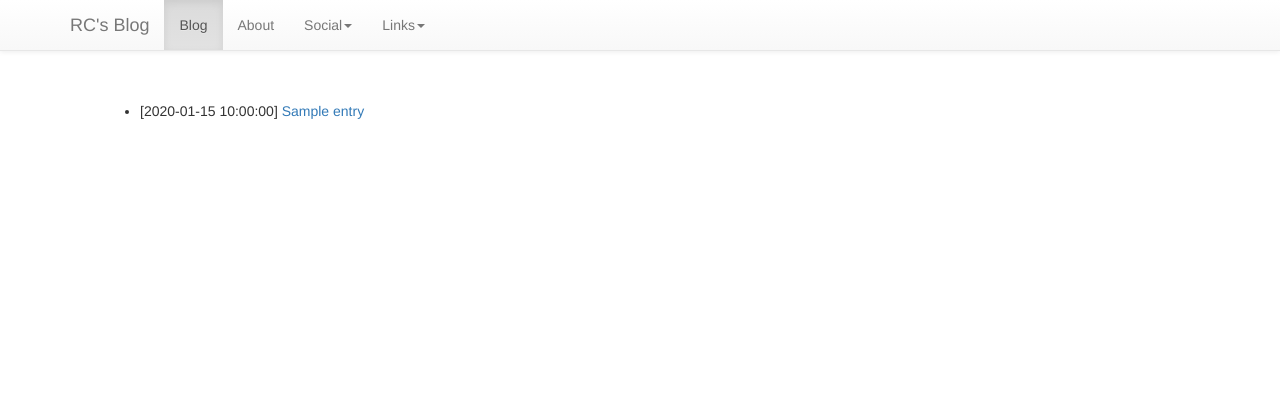
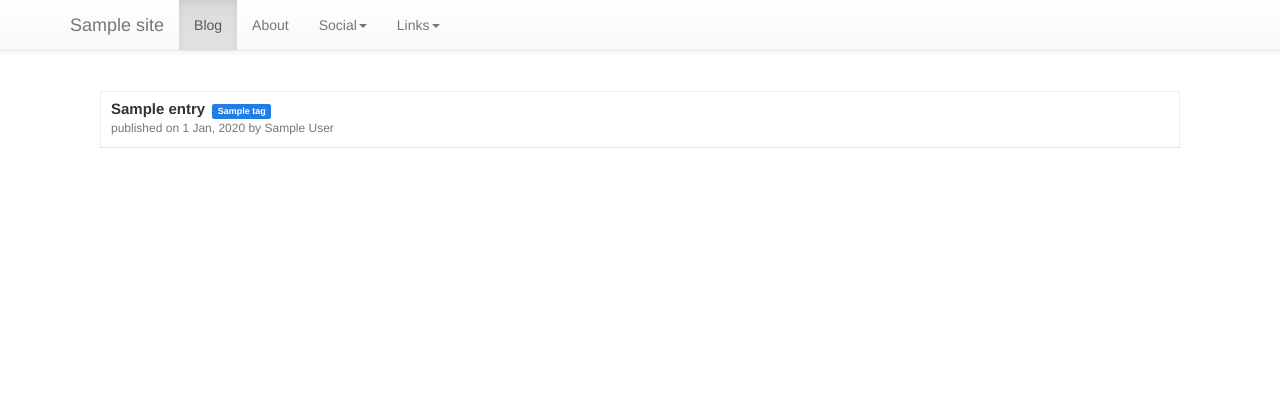
Before and after one commit to verilab/blog-a, a Flask app: template templates/index.html in a window 1280 px wide. Shown: the top 420 px of the page. Run offline with Flask 2, Linux system fonts and the light colour scheme; the template is opened without the code that fills it: most values are stand-ins (such as "Sample title", 1, 10 or a date in 2020); some libraries are stand-ins or nearby versions.

Commit message:
Redesign templates

```diff
--- /dev/null
+++ b/static/stylesheets/github_issue.css
@@ -0,0 +1,61 @@
+ul {
+    padding: 0;
+    margin-top: 0;
+    margin-bottom: 0
+}
+
+.table-list {
+    display: table;
+    width: 100%;
+    color: #999;
+    table-layout: fixed;
+    border-bottom: 1px solid #e5e5e5
+}
+
+.table-list-bordered .table-list-cell:first-child {
+    border-left: 1px solid #eee
+}
+
+.table-list-bordered .table-list-cell:last-child {
+    border-right: 1px solid #eee
+}
+
+.table-list-item {
+    position: relative;
+    display: table-row;
+    list-style: none
+}
+
+.table-list-cell {
+    position: relative;
+    display: table-cell;
+    padding: 8px 10px;
+    font-size: 12px;
+    vertical-align: top;
+    border-top: 1px solid #eee
+}
+
+.issue-title-link {
+    padding-right: 3px;
+    margin-bottom: 2px;
+    font-size: 15px;
+    font-weight: bold;
+    line-height: 1.2;
+    color: #333
+}
+
+.issue-title-link:hover {
+    color: #4078c0;
+    text-decoration: none
+}
+
+.issue-meta {
+    margin-top: 1px;
+    margin-bottom: 2px;
+    font-weight: normal;
+    color: #767676
+}
+
+.issue-meta-section {
+    margin-right: 10px
+}
--- a/static/stylesheets/style.css
+++ b/static/stylesheets/style.css
@@ -7,13 +7,17 @@ body {
     position: relative;
 }
 
-.main {
-    padding-top: 30px;
-    padding-bottom: 100px;
+.article {
+    margin-bottom: 60px;
 }
 
-.article {
-    margin-bottom: 60px;
+.bottom-link {
+    margin-left: 10px;
+}
+
+.bottom-link-item {
+    background-color: #7e7e7e;
+    color: #777;
 }
 
 .footer {
@@ -33,21 +37,18 @@ body {
 
 @media screen and (min-width: 1000px) {
     .main {
-        padding-left: 100px;
-        padding-right: 100px;
+        padding: 20px 100px 100px;
     }
 }
 
 @media screen and (min-width: 600px) and (max-width: 1000px) {
     .main {
-        padding-left: 40px;
-        padding-right: 40px;
+        padding: 20px 40px 90px;
     }
 }
 
 @media screen and (max-width: 600px) {
     .main {
-        padding-left: 20px;
-        padding-right: 20px;
+        padding: 10px 20px 80px;
     }
 }
--- a/templates/disqus.html
+++ b/templates/disqus.html
@@ -7,8 +7,8 @@
      */
 
     var disqus_config = function () {
-        this.page.url = "{{ article.absolute_url }}"; // Replace PAGE_URL with your page's canonical URL variable
-        this.page.identifier = "{{ article.id_key }}"; // Replace PAGE_IDENTIFIER with your page's unique identifier variable
+        this.page.url = "{{ page.absolute_url }}"; // Replace PAGE_URL with your page's canonical URL variable
+        this.page.identifier = "{{ page.id_key }}"; // Replace PAGE_IDENTIFIER with your page's unique identifier variable
     };
 
     (function () { // DON'T EDIT BELOW THIS LINE
--- a/templates/duoshuo.html
+++ b/templates/duoshuo.html
@@ -1,6 +1,6 @@
 <!--多说评论框 start-->
-<div class="ds-thread" data-thread-key="{{ article.id_key }}" data-title="{{ article.title }}"
-     data-url="{{ article.url }}"></div>
+<div class="ds-thread" data-thread-key="{{ page.id_key }}" data-title="{{ page.title }}"
+     data-url="{{ page.url }}"></div>
 <!-- 多说评论框 end -->
 <!-- 多说公共JS代码 start (一个网页只需插入一次) -->
 <script type="text/javascript">
--- a/templates/footer.html
+++ b/templates/footer.html
@@ -1,5 +1,5 @@
 <footer class="footer">
-    <hr>
+    <hr style="">
     <div class="container">
         <p class="text-muted">Powered by <a href="http://github.com/richardchien/blog-a">Blog A</a>.</p>
         <p>Written by <a href="http://twitter.com/richard_chien">Richard Chien</a></p>
--- a/templates/head.html
+++ b/templates/head.html
@@ -1,5 +1,4 @@
 <meta name="viewport" content="width=device-width, initial-scale=1.0"/>
-<link rel=stylesheet type=text/css href="{{ url_for('static', filename='stylesheets/github_style.css') }}">
 <link rel=stylesheet type=text/css href="{{ url_for('static', filename='stylesheets/style.css') }}">
 <script type="text/javascript" src="https://cdn.bootcss.com/jquery/1.12.1/jquery.min.js"></script>
 <link rel="stylesheet" href="https://maxcdn.bootstrapcdn.com/bootstrap/3.3.6/css/bootstrap.min.css"
--- a/templates/index.html
+++ b/templates/index.html
@@ -2,26 +2,29 @@
 
 {% block head %}
 
-<title>{{ info.site_title }}</title>
+<title>{{ site.title }}</title>
+<link rel=stylesheet type=text/css href="{{ url_for('static', filename='stylesheets/github_issue.css') }}">
 
 {% endblock %}
 
 {% block body %}
 
-<ul>
-    {% for entry in info.entries %}
-    <li>[{{ entry.date }}] <a href="{{ entry.url }}">{{ entry.title }}</a></li>
+<ul class="table-list table-list-bordered table-list-issues js-navigation-container js-active-navigation-container">
+    {% from 'lists.html' import item %}
+    {% for entry in page.entries %}
+    {{ item(entry) }}
     {% else %}
     <li>No entry.</li>
     {% endfor %}
 </ul>
 
-{% if info.has_older %}
-<a href="{{ info.older_url }}">Older</a>
-{% endif %}
-
-{% if info.has_newer %}
-<a href="{{ info.newer_url }}">Newer</a>
-{% endif %}
+<div class="bottom-link">
+    {% if page.has_older %}
+    <a href="{{ page.older_url }}" class="label bottom-link-item">Older</a>
+    {% endif %}
+    {% if page.has_newer %}
+    <a href="{{ page.newer_url }}" class="label bottom-link-item">Newer</a>
+    {% endif %}
+</div>
 
 {% endblock %}
--- a/templates/layout.html
+++ b/templates/layout.html
@@ -7,9 +7,7 @@
 </head>
 <body>
 
-{% include 'navbar.html' ignore missing %}
-{% include 'header.html' ignore missing %}
-{% include 'sidebar.html' ignore missing %}
+{% include ['navbar.html', 'header.html', 'sidebar.html'] ignore missing %}
 
 <div class="main">
     {% block body %}{% endblock %}
--- /dev/null
+++ b/templates/lists.html
@@ -0,0 +1,19 @@
+{% macro item(entry) -%}
+<li class="table-list-item">
+    <div class="table-list-cell issue-title">
+        <a href="{{ entry.url }}" class="issue-title-link">
+            {{ entry.title }}
+        </a>
+        {% for tag in entry.tags %}
+        <span>
+            <a href="#" class="label" style="background-color: #207de5; color: #fff;">{{ tag }}</a>
+        </span>
+        {% endfor %}
+        <div class="issue-meta">
+            <span class="issue-meta-section">
+                published on {{ entry.date.month }} {{ entry.date.strftime('%b') }}, {{ entry.date.year }} by {{ entry.author }}
+            </span>
+        </div>
+    </div>
+</li>
+{%- endmacro %}
--- a/templates/navbar.html
+++ b/templates/navbar.html
@@ -8,7 +8,7 @@
                 <span class="icon-bar"></span>
                 <span class="icon-bar"></span>
             </button>
-            <a class="navbar-brand" href="/">RC's Blog</a>
+            <a class="navbar-brand" href="/">{{ site.title }}</a>
         </div>
         <div id="navbar" class="navbar-collapse collapse">
             <ul class="nav navbar-nav">
```
Also changed, not shown: templates/post.html (+6 -5 lines), static/stylesheets/github_markdown.css (renamed from static/stylesheets/github_style.css).
